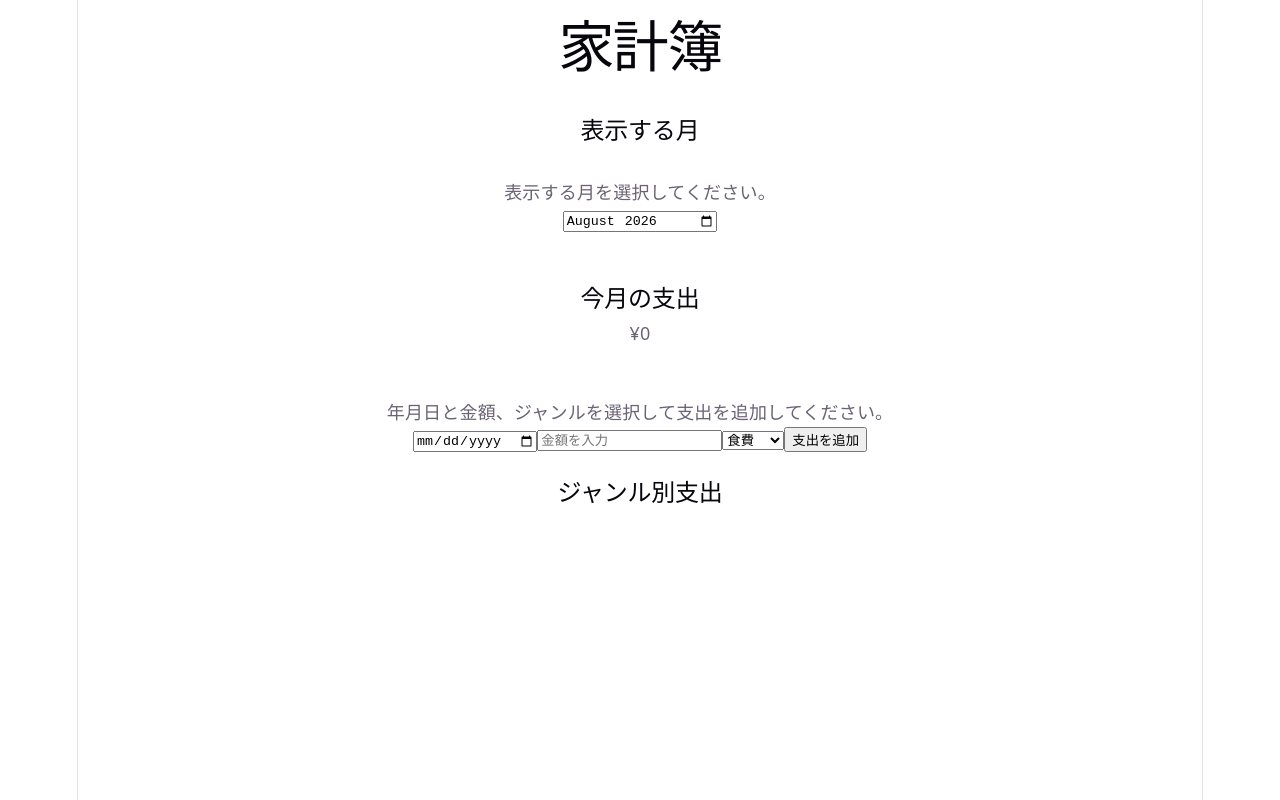
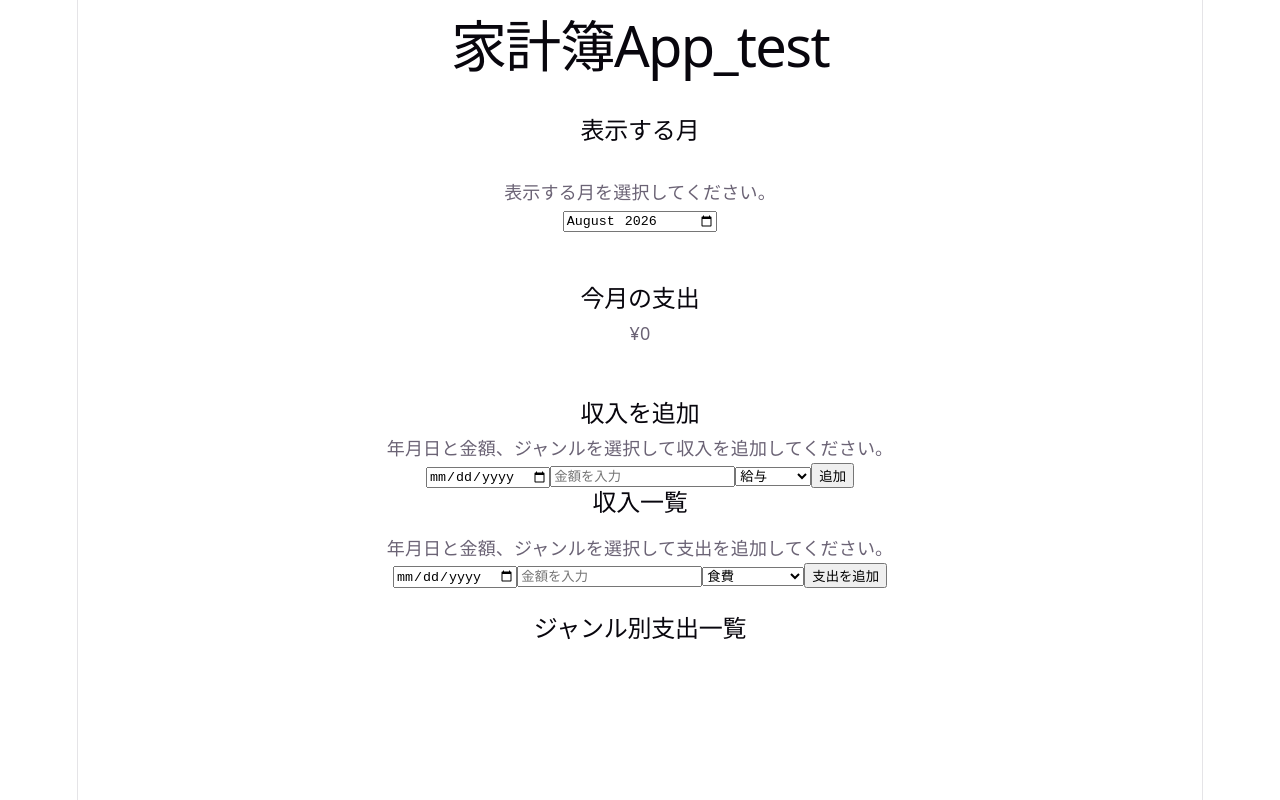
Before and after one commit to matsuokako/budgeting_app, a React (Vite) app: page / in a window 1280 px wide. Shown: the top 800 px of the page. Built offline with nearby package versions, Linux system fonts and the light colour scheme.

Commit message:
編集機能の追加

```diff
--- a/src/App.tsx
+++ b/src/App.tsx
@@ -1,9 +1,17 @@
 import { useState } from 'react'
 import { PieChart, Pie, Tooltip, Legend, ResponsiveContainer, } from 'recharts'
 
+// 支出用データ定義
 type Expense = {
   amount: number
   category: string
+  date: string
+}
+
+// 収入用データ定義
+type Income = {
+  amount: number
+  source: string
   date: string
 }
 
@@ -11,10 +19,20 @@ function App() {
   const [amount, setAmount] = useState('')
   const [category, setCategory] = useState('食費')
   const [date, setDate] = useState('')
+
+  const [incomeAmount, setIncomeAmount] = useState('')
+  const [incomeSource, setIncomeSource] = useState('給与')
+  const [incomeDate, setIncomeDate] = useState('')
+
   const [selectedMonth, setSelectedMonth] = useState(
     new Date().toISOString().slice(0, 7)
   )
+
   const [expenses, setExpenses] = useState<Expense[]>([])
+  const [incomes, setIncomes] = useState<Income[]>([])
+
+  // 支出編集機能用
+  const [editingExpenseIndex, setEditingExpenseIndex] = useState<number | null>(null)
 
   // 追加機能
   const addExpense = () => {
@@ -28,9 +46,34 @@ function App() {
       date: date,
     }
 
-    setExpenses([...expenses, newExpense])
+    // 編集機能対応
+    if (editingExpenseIndex != null) {
+      const newExpenses = [...expenses]
+      newExpenses[editingExpenseIndex] = newExpense
+      setExpenses(newExpenses)
+      setEditingExpenseIndex(null)
+    } else {
+      setExpenses([...expenses, newExpense])
+    }
     setAmount('')
     setDate('')
+  }
+
+  // 収入追加機能
+  const addIncome = () => {
+    if (incomeAmount === '' || incomeDate === '') {
+      return
+    }
+
+    const newIncome: Income = {
+      amount: Number(incomeAmount),
+      source: incomeSource,
+      date: incomeDate,
+    }
+
+    setIncomes([...incomes, newIncome])
+    setIncomeAmount('')
+    setIncomeDate('')
   }
 
   // 削除機能
@@ -75,11 +118,14 @@ function App() {
     })
   )
 
+  // 残高
+  //const balance = incomeTotal - total
+
   return (
     <div className="app">
 
       <header className="header">
-      <h1>家計簿</h1>
+      <h1>家計簿App_test</h1>
       <br></br>
       </header>
 
@@ -97,6 +143,46 @@ function App() {
       <h2>今月の支出</h2>
       <p>¥{total}</p>
       <br/><br/>
+
+      <h2>収入を追加</h2>
+
+      <div>
+        <p>年月日と金額、ジャンルを選択して収入を追加してください。</p>
+        <input
+          type="date"
+          value={incomeDate}
+          onChange={(e) => setIncomeDate(e.target.value)}
+        />
+        <input
+          type="number"
+          placeholder="金額を入力"
+          value={incomeAmount}
+          onChange={(e) => setIncomeAmount(e.target.value)}
+        />
+        <select
+          value={incomeSource}
+          onChange={(e) => setIncomeSource(e.target.value)}
+        >
+          <option value={"給与"}>給与</option>
+          <option value={"賞与"}>賞与</option>
+          <option value={"臨時収入"}>臨時収入</option>
+          <option value={"事業所得"}>事業所得</option>
+          <option value={"その他"}>その他</option>
+        </select>
+
+        <button onClick={addIncome}>
+          追加
+        </button>
+      </div>
+
+      <h2>収入一覧</h2>
+      <ul>
+        {incomes.map((income, index) => (
+          <li key={index}>
+            {income.date} {income.source}:￥{income.amount}
+          </li>
+        ))}
+      </ul>
 
       <div>
       <p>年月日と金額、ジャンルを選択して支出を追加してください。</p>
@@ -120,6 +206,10 @@ function App() {
         <option value="交通費">交通費</option>
         <option value="娯楽">娯楽</option>
         <option value="日用品">日用品</option>
+        <option value="通信費">通信費</option>
+        <option value="医療・保険費">医療・保険費</option>
+        <option value="水道・光熱費">水道・光熱費</option>
+        <option value="住まい">住まい</option>
         <option value="その他">その他</option>
       </select>
 
@@ -128,7 +218,7 @@ function App() {
       </button>
       </div><br/>
 
-      <h2>ジャンル別支出</h2>
+      <h2>ジャンル別支出一覧</h2>
       <ul>
         {Object.entries(categoryTotals).map(
           ([category, amount]) => (
@@ -163,6 +253,17 @@ function App() {
           <li key={index}>
             {expense.date} {expense.category}:￥{expense.amount}
 
+            <button
+              onClick={() => {
+                setAmount(String(expense.amount))
+                setCategory(expense.category)
+                setDate(expense.date)
+                setEditingExpenseIndex(index)
+              }}
+            >
+              編集
+            </button>
+
             <button onClick={() => deleteExpense(index)}>
               削除
             </button>
```
